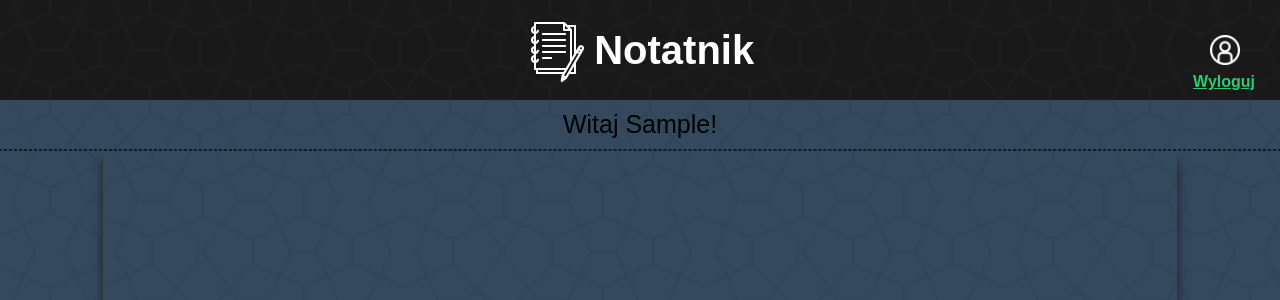
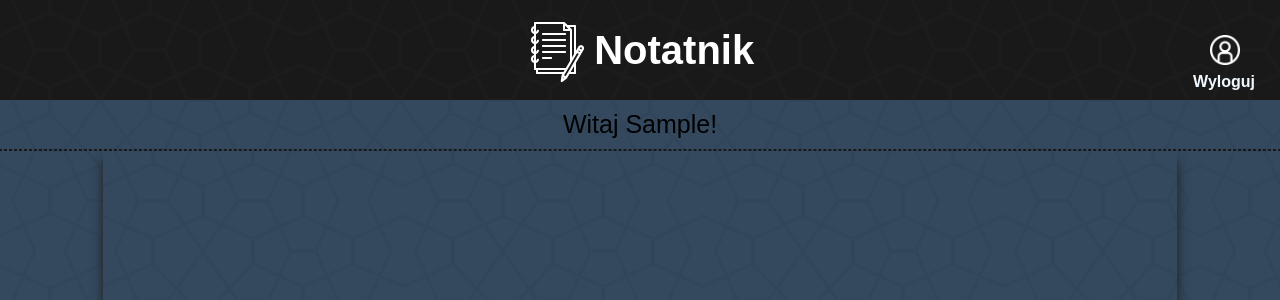
Before and after one commit to ZSEIIClassF/ProjectsClassF, a PHP site: page /pages/main.php in a window 1280 px wide. Shown: the top 300 px of the page. Run offline with PHP 8.4, Linux system fonts and the light colour scheme; the visitor is signed in with stand-in values (Sample User, id 1).

Commit message:
wyloguj text

```diff
--- a/Notatnik/Website/style.css
+++ b/Notatnik/Website/style.css
@@ -176,6 +176,8 @@ header>a:last-child {
     float: right;
     margin-right: 25px;
     font-weight: bold;
+    text-decoration: none;
+    color: var(--white)
  }
 
 
```
